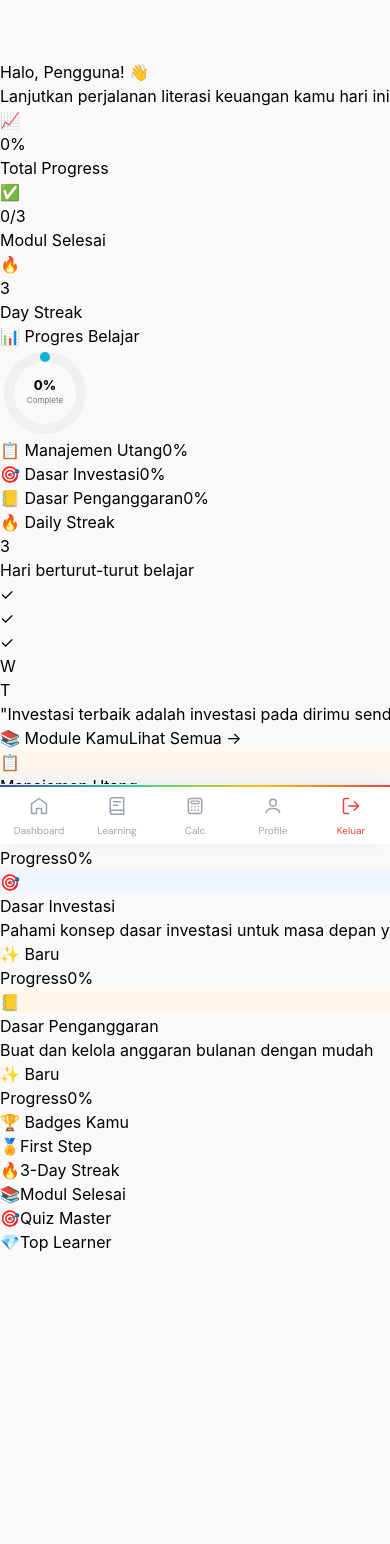
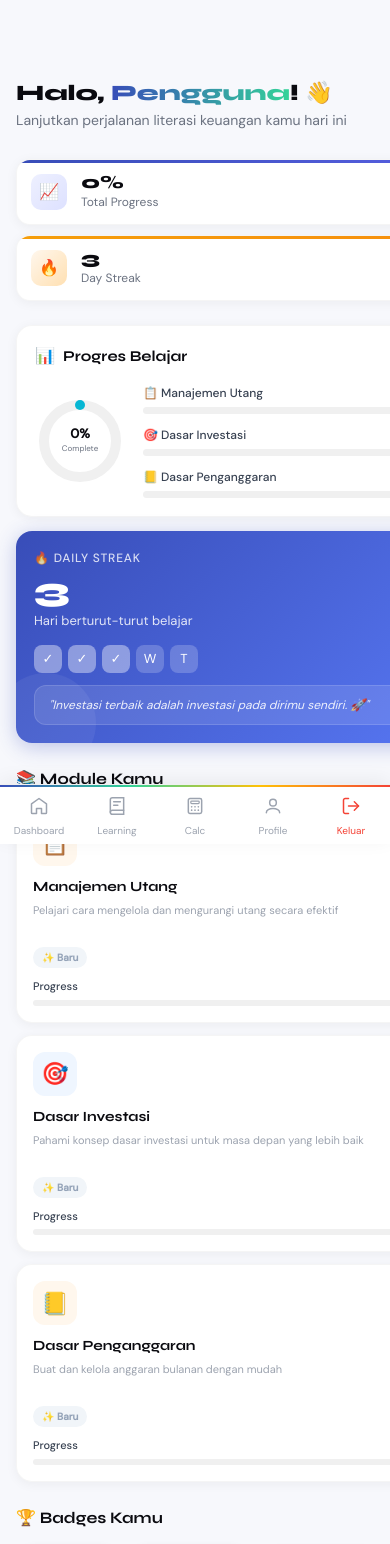
Before and after one commit to nikokeandreadinata123-cloud/finedu-frontend, a React (Vite) app: page / in a window 390 px wide. Shown: the top 1544 px of the page. Before the commit the page ends 1254 px from the top, so only its background shows below. Built offline with nearby package versions, Linux system fonts and the light colour scheme.

Commit message:
Update Dashboard.module.css

```diff
--- a/src/pages/Dashboard/Dashboard.module.css
+++ b/src/pages/Dashboard/Dashboard.module.css
@@ -1,157 +1,435 @@
-/* Container Utama */
-.container {
+@import url('https://fonts.googleapis.com/css2?family=Syne:wght@600;700;800&family=DM+Sans:wght@300;400;500&display=swap');
+
+/* ── RESET ───────────────────────────── */
+*, *::before, *::after { box-sizing: border-box; margin: 0; padding: 0; }
+
+/* ── ROOT ────────────────────────────── */
+.root {
+  display: flex;
+  min-height: 100vh;
+  background: #F7F8FC;
+  font-family: 'DM Sans', sans-serif;
+  overflow-x: hidden;
+}
+
+/* ── MAIN CONTENT ────────────────────── */
+.main {
+  flex: 1;
+  padding: 32px 32px 40px;
+  min-width: 0;
+  overflow-y: auto;
+}
+
+/* ── HEADER ──────────────────────────── */
+.header {
+  margin-bottom: 28px;
+}
+.greeting {
+  font-family: 'Syne', sans-serif;
+  font-size: clamp(22px, 2.8vw, 32px);
+  font-weight: 800;
+  color: #0a0a0f;
+  line-height: 1.2;
+  margin-bottom: 4px;
+}
+.greeting span {
+  background: linear-gradient(90deg, #384DB8, #34D399);
+  -webkit-background-clip: text;
+  -webkit-text-fill-color: transparent;
+  background-clip: text;
+}
+.subGreeting {
+  font-size: 14px;
+  color: #6b7280;
+  font-weight: 400;
+}
+
+/* ── TOP STATS ROW ───────────────────── */
+.statsRow {
+  display: grid;
+  grid-template-columns: repeat(3, 1fr);
+  gap: 14px;
+  margin-bottom: 24px;
+}
+.statCard {
+  background: #fff;
+  border-radius: 18px;
+  padding: 16px 18px;
+  display: flex;
+  align-items: center;
+  gap: 14px;
+  box-shadow: 0 2px 12px rgba(0,0,0,.05);
+  border: 1px solid rgba(0,0,0,.04);
+  transition: transform .2s, box-shadow .2s;
+  position: relative;
+  overflow: hidden;
+}
+.statCard::before {
+  content: '';
+  position: absolute;
+  top: 0; left: 0; right: 0;
+  height: 3px;
+  border-radius: 18px 18px 0 0;
+}
+.statCard:nth-child(1)::before { background: linear-gradient(90deg, #384DB8, #6366f1); }
+.statCard:nth-child(2)::before { background: linear-gradient(90deg, #34D399, #06b6d4); }
+.statCard:nth-child(3)::before { background: linear-gradient(90deg, #f59e0b, #f97316); }
+
+.statCard:hover {
+  transform: translateY(-2px);
+  box-shadow: 0 8px 24px rgba(0,0,0,.09);
+}
+.statIconBox {
+  width: 44px; height: 44px;
+  border-radius: 12px;
+  display: flex; align-items: center; justify-content: center;
+  font-size: 20px;
+  flex-shrink: 0;
+}
+.statIconBox.blue   { background: linear-gradient(135deg, #EEF0FF, #dde1ff); }
+.statIconBox.green  { background: linear-gradient(135deg, #E8FBF5, #ccfce7); }
+.statIconBox.orange { background: linear-gradient(135deg, #FFF7ED, #ffe0b2); }
+
+.statNum {
+  font-family: 'Syne', sans-serif;
+  font-size: 22px;
+  font-weight: 800;
+  color: #0a0a0f;
+  line-height: 1;
+}
+.statLabel {
+  font-size: 12px;
+  color: #6b7280;
+  margin-top: 2px;
+}
+
+/* ── 2-COL GRID ──────────────────────── */
+.gridTwo {
+  display: grid;
+  grid-template-columns: 1fr 1fr;
+  gap: 18px;
+  margin-bottom: 24px;
+}
+
+/* ── PROGRESS CARD ───────────────────── */
+.progressCard {
+  background: #fff;
+  border-radius: 20px;
+  padding: 22px;
+  box-shadow: 0 2px 12px rgba(0,0,0,.05);
+  border: 1px solid rgba(0,0,0,.04);
+}
+.cardTitle {
+  font-family: 'Syne', sans-serif;
+  font-size: 15px;
+  font-weight: 700;
+  color: #0a0a0f;
+  margin-bottom: 16px;
+  display: flex;
+  align-items: center;
+  gap: 8px;
+}
+.cardTitle span { font-size: 16px; }
+
+.donutWrap {
+  display: flex;
+  align-items: center;
+  gap: 18px;
+}
+.progressBars {
+  flex: 1;
   display: flex;
   flex-direction: column;
-  min-height: 100vh;
-  background-color: #ffffff;
+  gap: 12px;
 }
-
-/* --- DESKTOP LAYOUT (min-width: 768px) --- */
-@media (min-width: 768px) {
-  .container {
-    flex-direction: row;
-    background-color: #fbf8f8;
-  }
-
-  .sidebar {
-    display: flex;
-    flex-direction: column;
-    align-items: center;
-    width: 300px;
-    background-color: #ffffff;
-    padding: 48px 0;
-    border-right: 1px solid #e5e7eb;
-    flex-shrink: 0;
-  }
-
-  .mainContent {
-    flex: 1;
-    padding: 48px;
-  }
-}
-
-/* --- MOBILE LAYOUT (max-width: 767px) --- */
-@media (max-width: 767px) {
-  .sidebar {
-    display: none;
-  }
-
-  .headerMobile {
-    display: flex;
-    align-items: center;
-    justify-content: space-between;
-    background-color: #d9d9d9;
-    padding: 16px 24px;
-    margin-bottom: 32px;
-  }
-
-  .mainContent {
-    padding: 0 24px 100px 24px; /* Padding bawah untuk bottom nav */
-  }
-
-  .bottomNav {
-    position: fixed;
-    bottom: 0;
-    left: 0;
-    right: 0;
-    display: flex;
-    justify-content: space-around;
-    background-color: #d9d9d9;
-    padding: 12px 0;
-    border-top: 1px solid #d1d5db;
-    z-index: 50;
-  }
-}
-
-/* --- COMPONENTS --- */
-
-/* Card Styling */
-.card {
-  background-color: #ffffff;
-  border-radius: 24px;
-  padding: 24px;
-  box-shadow: 0 1px 3px rgba(0, 0, 0, 0.1);
-  border: 1px solid #f3f4f6;
-}
-
-.cardQuiz {
-  background-color: #34d399; /* Emerald 400 */
-  color: #ffffff;
-}
-
-/* Progress Bar */
-.progressWrapper {
-  width: 100%;
-  margin-bottom: 16px;
-}
-
-.progressLabel {
+.pbRow { width: 100%; }
+.pbLabel {
   display: flex;
   justify-content: space-between;
   font-size: 12px;
+  color: #374151;
+  margin-bottom: 5px;
+  font-weight: 500;
+}
+.pbTrack {
+  height: 7px;
+  background: #f0f0f0;
+  border-radius: 99px;
+  overflow: hidden;
+}
+.pbFill {
+  height: 100%;
+  background: linear-gradient(90deg, #34D399, #06b6d4);
+  border-radius: 99px;
+  transition: width .8s cubic-bezier(.4,0,.2,1);
+}
+
+/* ── STREAK / QUOTE CARD ─────────────── */
+.streakCard {
+  background: linear-gradient(135deg, #384DB8 0%, #5b7cfa 50%, #34D399 100%);
+  border-radius: 20px;
+  padding: 22px;
+  color: #fff;
+  display: flex;
+  flex-direction: column;
+  justify-content: space-between;
+  position: relative;
+  overflow: hidden;
+  box-shadow: 0 4px 20px rgba(56,77,184,.3);
+}
+.streakCard::before {
+  content: '';
+  position: absolute;
+  top: -40px; right: -40px;
+  width: 140px; height: 140px;
+  background: rgba(255,255,255,.08);
+  border-radius: 50%;
+}
+.streakCard::after {
+  content: '';
+  position: absolute;
+  bottom: -30px; left: -20px;
+  width: 100px; height: 100px;
+  background: rgba(255,255,255,.06);
+  border-radius: 50%;
+}
+.streakTop { position: relative; z-index: 1; }
+.streakLabel {
+  font-size: 12px;
+  font-weight: 500;
+  opacity: .8;
+  text-transform: uppercase;
+  letter-spacing: .8px;
+  margin-bottom: 6px;
+}
+.streakNum {
+  font-family: 'Syne', sans-serif;
+  font-size: 42px;
+  font-weight: 800;
+  line-height: 1;
   margin-bottom: 4px;
 }
+.streakSub { font-size: 13px; opacity: .85; }
 
-.progressTrack {
-  width: 100%;
-  height: 6px;
-  background-color: #e5e7eb;
-  border-radius: 9999px;
+.streakDots {
+  display: flex;
+  gap: 6px;
+  margin-top: 14px;
+  position: relative;
+  z-index: 1;
+}
+.streakDot {
+  width: 28px; height: 28px;
+  border-radius: 8px;
+  background: rgba(255,255,255,.2);
+  display: flex; align-items: center; justify-content: center;
+  font-size: 13px;
+}
+.streakDot.done { background: rgba(255,255,255,.4); }
+
+.quoteBox {
+  position: relative;
+  z-index: 1;
+  background: rgba(255,255,255,.12);
+  border-radius: 12px;
+  padding: 10px 14px;
+  font-size: 12px;
+  font-style: italic;
+  opacity: .9;
+  margin-top: 12px;
+  border: 1px solid rgba(255,255,255,.15);
+}
+
+/* ── MODULE SECTION ──────────────────── */
+.sectionHeader {
+  display: flex;
+  justify-content: space-between;
+  align-items: center;
+  margin-bottom: 14px;
+}
+.sectionTitle {
+  font-family: 'Syne', sans-serif;
+  font-size: 16px;
+  font-weight: 700;
+  color: #0a0a0f;
+}
+.seeAll {
+  font-size: 13px;
+  color: #34D399;
+  cursor: pointer;
+  font-weight: 600;
+  transition: opacity .2s;
+  background: none;
+  border: none;
+  padding: 0;
+}
+.seeAll:hover { opacity: .7; }
+
+.moduleGrid {
+  display: grid;
+  grid-template-columns: repeat(3, 1fr);
+  gap: 16px;
+}
+
+.moduleCard {
+  background: #fff;
+  border-radius: 20px;
+  padding: 18px;
+  box-shadow: 0 2px 12px rgba(0,0,0,.05);
+  border: 1px solid rgba(0,0,0,.04);
+  transition: transform .2s, box-shadow .2s;
+  cursor: pointer;
+  position: relative;
   overflow: hidden;
 }
+.moduleCard::after {
+  content: '';
+  position: absolute;
+  inset: 0;
+  background: linear-gradient(135deg, transparent, rgba(56,77,184,.03));
+  opacity: 0;
+  transition: opacity .2s;
+}
+.moduleCard:hover {
+  transform: translateY(-4px);
+  box-shadow: 0 12px 28px rgba(0,0,0,.1);
+}
+.moduleCard:hover::after { opacity: 1; }
 
-.progressFill {
+.moduleIconWrap {
+  width: 44px; height: 44px;
+  border-radius: 12px;
+  display: flex; align-items: center; justify-content: center;
+  font-size: 22px;
+  margin-bottom: 12px;
+}
+.moduleCardTitle {
+  font-family: 'Syne', sans-serif;
+  font-size: 14px;
+  font-weight: 700;
+  color: #0a0a0f;
+  margin-bottom: 6px;
+  line-height: 1.3;
+}
+.moduleCardDesc {
+  font-size: 11px;
+  color: #9ca3af;
+  margin-bottom: 10px;
+  line-height: 1.5;
+  min-height: 32px;
+}
+.moduleStatus {
+  display: inline-flex;
+  align-items: center;
+  gap: 4px;
+  padding: 3px 9px;
+  border-radius: 99px;
+  font-size: 10px;
+  font-weight: 600;
+  margin-bottom: 10px;
+}
+.statusDone    { background: #dcfce7; color: #16a34a; }
+.statusOngoing { background: #fef3c7; color: #d97706; }
+.statusNew     { background: #f1f5f9; color: #94a3b8; }
+
+.modulePbRow {
+  display: flex;
+  justify-content: space-between;
+  font-size: 11px;
+  color: #374151;
+  margin-bottom: 5px;
+  font-weight: 500;
+}
+.modulePbTrack {
+  height: 6px;
+  background: #f0f0f0;
+  border-radius: 99px;
+  overflow: hidden;
+}
+.modulePbFill {
   height: 100%;
-  background-color: #34d399;
+  border-radius: 99px;
+  transition: width .8s cubic-bezier(.4,0,.2,1);
 }
 
-/* Grid System */
-.grid {
-  display: grid;
-  grid-template-columns: 1fr;
-  gap: 24px;
+/* ── BADGE ROW ───────────────────────── */
+.badgeSection {
+  margin-top: 24px;
 }
-
-@media (min-width: 1024px) {
-  .grid2Col {
-    grid-template-columns: repeat(2, 1fr);
-  }
-  .grid3Col {
-    grid-template-columns: repeat(3, 1fr);
-  }
+.badgeGrid {
+  display: flex;
+  gap: 12px;
+  flex-wrap: wrap;
 }
-
-/* Typography & Buttons */
-.title {
-  font-size: 24px;
-  font-weight: bold;
-  color: #000000;
-}
-
-.brand {
-  color: #374db7;
-  font-size: 32px;
-  font-weight: bold;
-}
-
-.btnPrimary {
-  background-color: #ffffff;
-  color: #34d399;
-  padding: 8px 24px;
-  border-radius: 9999px;
-  font-weight: bold;
-  border: none;
-  cursor: pointer;
-}
-
-.btnSignOut {
+.badgeChip {
   display: flex;
   align-items: center;
   gap: 8px;
-  background-color: #f44336;
-  color: #ffffff;
-  padding: 12px 32px;
-  border-radius: 9999px;
-  border: none;
-  cursor: pointer;
+  padding: 8px 14px;
+  border-radius: 99px;
+  background: #fff;
+  border: 1px solid rgba(0,0,0,.06);
+  box-shadow: 0 1px 6px rgba(0,0,0,.04);
+  font-size: 12px;
+  font-weight: 500;
+  color: #374151;
+  transition: transform .15s;
 }
+.badgeChip:hover { transform: scale(1.04); }
+.badgeChip.earned {
+  background: linear-gradient(135deg, #EEF0FF, #E8FBF5);
+  border-color: rgba(56,77,184,.15);
+  color: #384DB8;
+}
+.badgeChip.locked { opacity: .45; filter: grayscale(.6); }
+.badgeEmoji { font-size: 16px; }
+
+/* ── MOBILE ──────────────────────────── */
+@media (max-width: 768px) {
+  .root { flex-direction: column; background: #f7f8fc; }
+
+  .main {
+    padding: 20px 16px 90px;   /* bottom padding for bottom nav */
+  }
+
+  .greeting { font-size: 22px; }
+
+  .statsRow { grid-template-columns: 1fr 1fr; gap: 10px; }
+  .statsRow .statCard:nth-child(3) { grid-column: span 2; }
+
+  .statCard { padding: 13px 14px; border-radius: 14px; }
+  .statIconBox { width: 36px; height: 36px; font-size: 16px; border-radius: 10px; }
+  .statNum { font-size: 18px; }
+
+  .gridTwo { grid-template-columns: 1fr; gap: 14px; }
+
+  .progressCard { padding: 18px; border-radius: 16px; }
+  .streakCard   { padding: 18px; border-radius: 16px; }
+  .streakNum    { font-size: 34px; }
+
+  .moduleGrid { grid-template-columns: 1fr; gap: 12px; }
+  .moduleCard { border-radius: 16px; padding: 16px; }
+
+  .badgeGrid { gap: 8px; }
+  .badgeChip { padding: 7px 12px; font-size: 11px; }
+}
+
+/* ── TABLET ──────────────────────────── */
+@media (max-width: 1024px) and (min-width: 769px) {
+  .moduleGrid { grid-template-columns: 1fr 1fr; }
+  .statsRow   { grid-template-columns: 1fr 1fr 1fr; }
+}
+
+/* ── ANIMATIONS ──────────────────────── */
+@keyframes fadeSlideUp {
+  from { opacity: 0; transform: translateY(16px); }
+  to   { opacity: 1; transform: translateY(0); }
+}
+.main > * {
+  animation: fadeSlideUp .4s ease both;
+}
+.main > *:nth-child(1) { animation-delay: .05s; }
+.main > *:nth-child(2) { animation-delay: .10s; }
+.main > *:nth-child(3) { animation-delay: .15s; }
+.main > *:nth-child(4) { animation-delay: .20s; }
+.main > *:nth-child(5) { animation-delay: .25s; }
```
